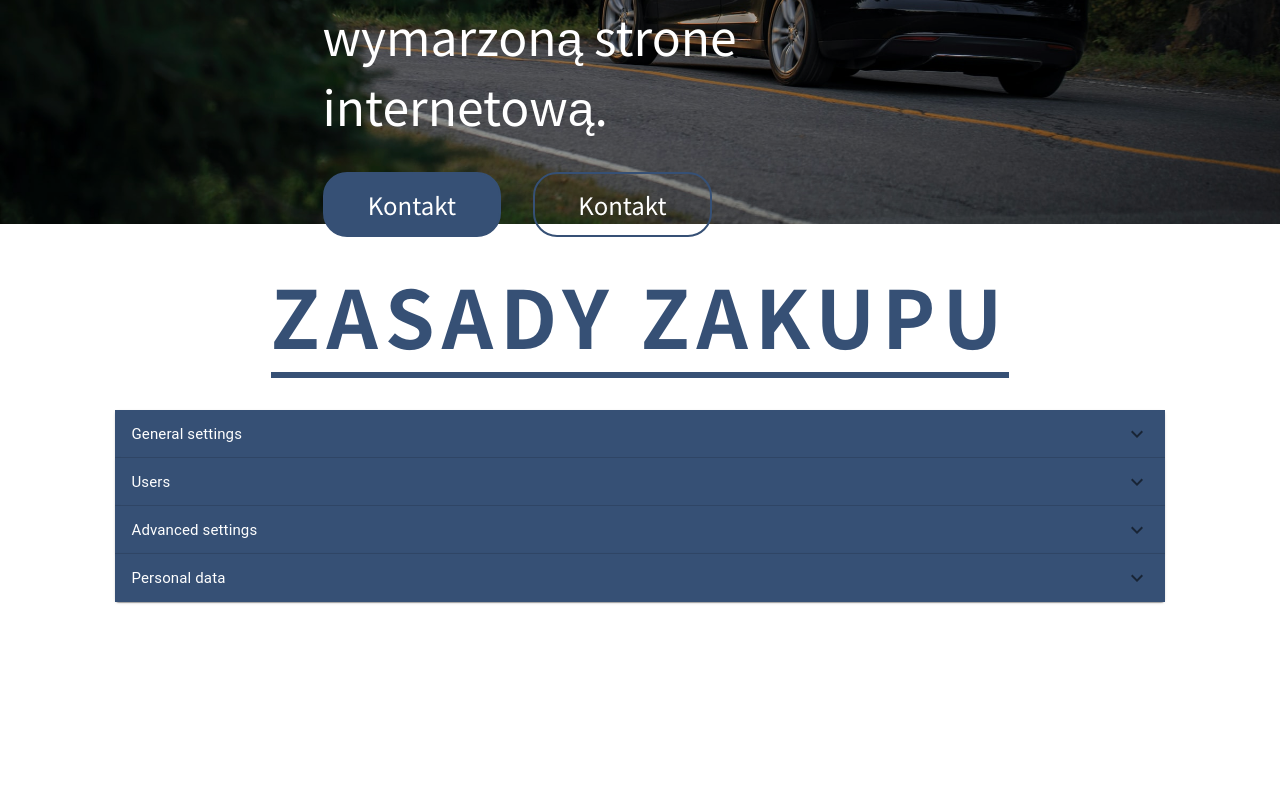
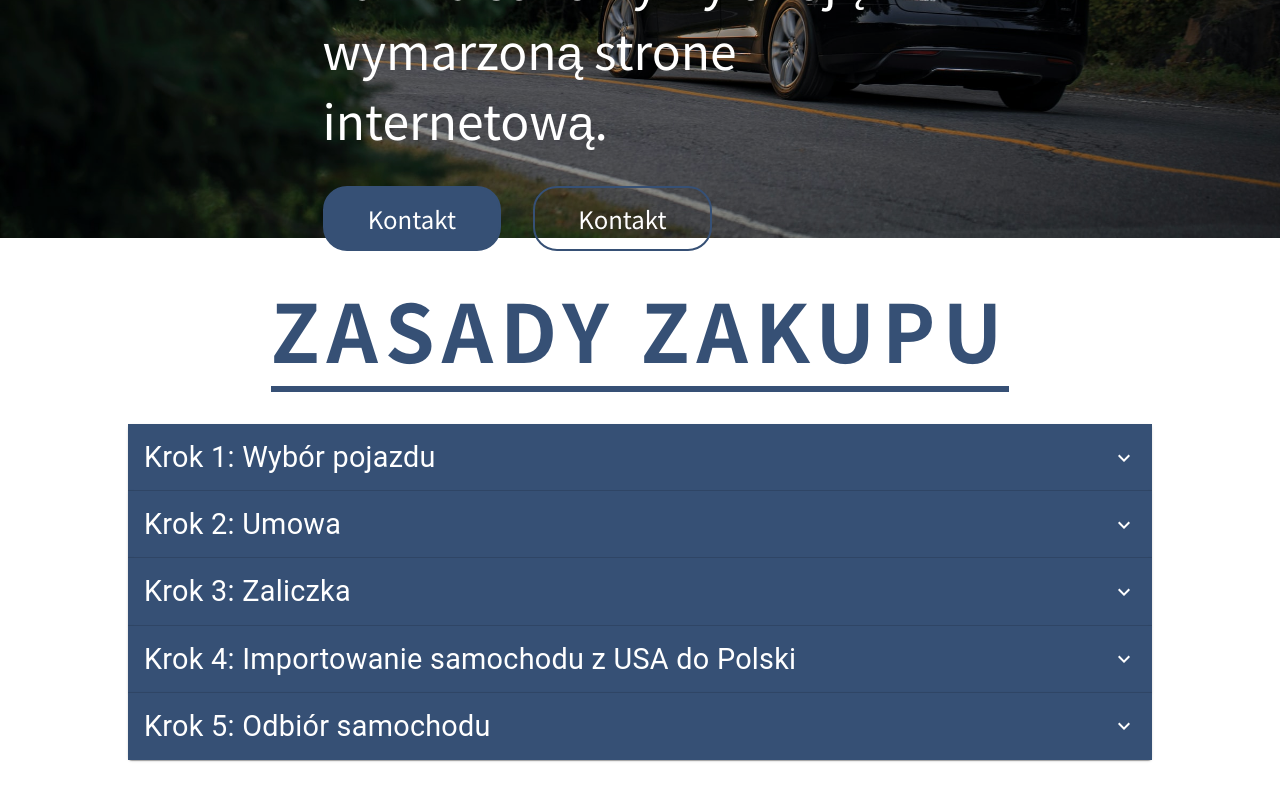
Before and after one commit to MarcinMaciej99/Strefa-Importu, a React (Create React App) app: page / in a window 1280 px wide. Shown: the part 554-1354 px from the top of the page. Before the commit the page ends 1284 px from the top, so only its background shows below. Built offline with nearby package versions, Linux system fonts and the light colour scheme.

Commit message:
made accordian scss

```diff
--- a/src/components/Acordian/Accordian.js
+++ b/src/components/Acordian/Accordian.js
@@ -5,34 +5,9 @@ import AccordionDetails from "@material-ui/core/AccordionDetails";
 import AccordionSummary from "@material-ui/core/AccordionSummary";
 import Typography from "@material-ui/core/Typography";
 import ExpandMoreIcon from "@material-ui/icons/ExpandMore";
-// import "./Accordian.scss";
-
-const useStyles = makeStyles((theme) => ({
-  test: {
-    background: "#365075",
-    color: "#fff",
-  },
-
-  test2: {
-    background: "rgba(100, 27, 227, 0.5);",
-  },
-
-  root: {
-    width: "100%",
-  },
-  heading: {
-    fontSize: theme.typography.pxToRem(15),
-    flexBasis: "33.33%",
-    flexShrink: 0,
-  },
-  secondaryHeading: {
-    fontSize: theme.typography.pxToRem(15),
-    color: theme.palette.text.secondary,
-  },
-}));
+import "./Accordian.scss";
 
 export default function Accordian() {
-  const classes = useStyles();
   const [expanded, setExpanded] = React.useState(false);
 
   const handleChange = (panel) => (event, isExpanded) => {
@@ -40,23 +15,29 @@ export default function Accordian() {
   };
 
   return (
-    <div className={classes.root}>
+    <div className="root">
       <Accordion
         expanded={expanded === "panel1"}
         onChange={handleChange("panel1")}
       >
         <AccordionSummary
-          className={classes.test}
-          expandIcon={<ExpandMoreIcon />}
+          className="accordainHeader"
+          expandIcon={<ExpandMoreIcon className="icon" />}
           aria-controls="panel1bh-content"
           id="panel1bh-header"
         >
-          <Typography className={classes.heading}>General settings</Typography>
+          <Typography className="heading">Krok 1: Wybór pojazdu</Typography>
         </AccordionSummary>
-        <AccordionDetails className={classes.test}>
-          <Typography>
-            Nulla facilisi. Phasellus sollicitudin nulla et quam mattis feugiat.
-            Aliquam eget maximus est, id dignissim quam.
+        <AccordionDetails className="accordainHeader">
+          <Typography className="secondaryHeading">
+            Pierwszym krokiem jest dokonanie przez Państwa wyboru pojazdu,
+            korzystając z wyszukiwarek pojazdów na portalach aukcyjnych
+            (copart.com oraz iaai.com) W przypadku niejasności lub jakichkolwiek
+            problemów, jesteśmy do Państwa dyspozycji i pomożemy w wyborze
+            odpowiedniego samochodu wedle podanych przez Klienta kryteriów.
+            Dodatkowo otrzymają Państwo od nas informację, zawierającą opinię.
+            Korzystamy z pomocy płatnych raportów takich jak CARFAX, AUTOCHECK,
+            EPICVIN, INSTAVIN.
           </Typography>
         </AccordionDetails>
       </Accordion>
@@ -65,18 +46,25 @@ export default function Accordian() {
         onChange={handleChange("panel2")}
       >
         <AccordionSummary
-          className={classes.test}
-          expandIcon={<ExpandMoreIcon />}
+          className="accordainHeader"
+          expandIcon={<ExpandMoreIcon className="icon" />}
           aria-controls="panel2bh-content"
           id="panel2bh-header"
         >
-          <Typography className={classes.heading}>Users</Typography>
+          <Typography className="heading">Krok 2: Umowa</Typography>
         </AccordionSummary>
-        <AccordionDetails className={classes.test}>
-          <Typography>
-            Donec placerat, lectus sed mattis semper, neque lectus feugiat
-            lectus, varius pulvinar diam eros in elit. Pellentesque convallis
-            laoreet laoreet.
+        <AccordionDetails className="accordainHeader">
+          <Typography className="secondaryHeading">
+            Po dokonaniu wyboru pojazdu, zostajecie Państwo poinformowani o
+            prognozowanych cenach oraz szacowanych kosztach transakcji
+            (związanych z zakupem i importem auta z USA do Polski). Większość
+            pojazdów na rynku amerykańskim jest sprzedawana w formie licytacji,
+            dlatego do Państwa należy decyzja do jakiej kwoty będziemy licytować
+            dane auto lub inny pojazd. Będąc do Państwa dyspozycji pomożemy
+            określić kwotę licytacji aby była atrakcyjna. Dalszym etapem jest
+            podpisanie umowy pomiędzy stronami oraz wpłacenie kaucji na
+            licytację danego auta w wysokości 10% ustalonej kwoty licytacji
+            (wartość nie może być niższa niż 3000 PLN).
           </Typography>
         </AccordionDetails>
       </Accordion>
@@ -85,17 +73,26 @@ export default function Accordian() {
         onChange={handleChange("panel3")}
       >
         <AccordionSummary
-          className={classes.test}
-          expandIcon={<ExpandMoreIcon />}
+          className="accordainHeader"
+          expandIcon={<ExpandMoreIcon className="icon" />}
           aria-controls="panel3bh-content"
           id="panel3bh-header"
         >
-          <Typography className={classes.heading}>Advanced settings</Typography>
+          <Typography className="heading">Krok 3: Zaliczka</Typography>
         </AccordionSummary>
-        <AccordionDetails className={classes.test}>
-          <Typography>
-            Nunc vitae orci ultricies, auctor nunc in, volutpat nisl. Integer
-            sit amet egestas eros, vitae egestas augue. Duis vel est augue.
+        <AccordionDetails className="accordainHeader">
+          <Typography className="secondaryHeading">
+            Kaucja jest formą zabezpieczenia dla licytującego w przypadku
+            wycofania się przez Klienta z zakupu wybranego pojazdu oraz
+            pokryciem obciążenia narzuconego przez serwis aukcyjny w przypadku
+            rezygnacji licytującego. Depozyt zostaje zwrócony w ciągu 2 dni
+            roboczych na konto Klienta w momencie, gdy licytowany samochód
+            przekroczy wartość zakładanego przez Państwa budżetu. Na życzenie
+            Klienta może zostać zostawiony na poczet kolejnej licytacji. Po
+            otrzymaniu informacji o wygranej aukcji, Klient jest zobowiązany
+            dokonać pełnej opłaty bezpośrednio na konto firmowe w Stanach
+            Zjednoczonych w ciągu 2 dni roboczych. Jest to warunek konieczny,
+            aby uniknąć dodatkowo naliczonych opłat.
           </Typography>
         </AccordionDetails>
       </Accordion>
@@ -104,17 +101,45 @@ export default function Accordian() {
         onChange={handleChange("panel4")}
       >
         <AccordionSummary
-          className={classes.test}
-          expandIcon={<ExpandMoreIcon />}
+          className="accordainHeader"
+          expandIcon={<ExpandMoreIcon className="icon" />}
           aria-controls="panel4bh-content"
           id="panel4bh-header"
         >
-          <Typography className={classes.heading}>Personal data</Typography>
+          <Typography className="heading">
+            Krok 4: Importowanie samochodu z USA do Polski
+          </Typography>
         </AccordionSummary>
-        <AccordionDetails className={classes.test}>
-          <Typography>
-            Nunc vitae orci ultricies, auctor nunc in, volutpat nisl. Integer
-            sit amet egestas eros, vitae egestas augue. Duis vel est augue.
+        <AccordionDetails className="accordainHeader">
+          <Typography className="secondaryHeading">
+            Po dokonaniu przelewu i zaksięgowaniu go, auto przewożone zostaje do
+            bazy kontenerowej w porcie i drogą morską importowane do Europy.
+            Auto zostaje dostarczone na wskazany przez Klienta adres odbioru.
+            Lokalizacja kontenera jest przez nas na bieżąco monitorowana, klient
+            również ma do tego dostęp.
+          </Typography>
+        </AccordionDetails>
+      </Accordion>
+
+      <Accordion
+        expanded={expanded === "panel5"}
+        onChange={handleChange("panel5")}
+      >
+        <AccordionSummary
+          className="accordainHeader"
+          expandIcon={<ExpandMoreIcon className="icon" />}
+          aria-controls="panel4bh-content"
+          id="panel4bh-header"
+        >
+          <Typography className="heading">Krok 5: Odbiór samochodu</Typography>
+        </AccordionSummary>
+        <AccordionDetails className="accordainHeader">
+          <Typography className="secondaryHeading">
+            Po dokonaniu przelewu i zaksięgowaniu go, auto przewożone zostaje do
+            bazy kontenerowej w porcie i drogą morską importowane do Europy.
+            Auto zostaje dostarczone na wskazany przez Klienta adres odbioru.
+            Lokalizacja kontenera jest przez nas na bieżąco monitorowana, klient
+            również ma do tego dostęp.
           </Typography>
         </AccordionDetails>
       </Accordion>
--- /dev/null
+++ b/src/components/Acordian/Accordian.scss
@@ -0,0 +1,35 @@
+@import "../../App.scss";
+
+* {
+  font-family: "Noto Sans HK", sans-serif;
+}
+
+.MuiTypography-root {
+  flex-basis: 100% !important;
+}
+
+.root {
+  width: 80%;
+}
+
+.icon {
+  color: #fff;
+}
+
+.accordainHeader {
+  background: #365075 !important;
+  color: #fff !important;
+  font-family: Comic Sans MS;
+  width: 100%;
+}
+
+.heading {
+  font-size: 1.8rem !important;
+  width: 100% !important;
+}
+
+.secondaryHeading {
+  width: 100%;
+  font-size: 1.4rem !important;
+  color: #fff;
+}
--- a/src/components/Header/Header.scss
+++ b/src/components/Header/Header.scss
@@ -6,7 +6,7 @@ header {
 
 .header {
   width: 80%;
-  margin: 1rem auto;
+  margin: 1.5rem auto;
 
   &__links {
     display: flex;
@@ -14,7 +14,7 @@ header {
   }
 
   &__logo {
-    width: 15%;
+    width: 17%;
   }
 
   &__clickable-links {
```
Also changed, not shown: src/images/logo2.png.
